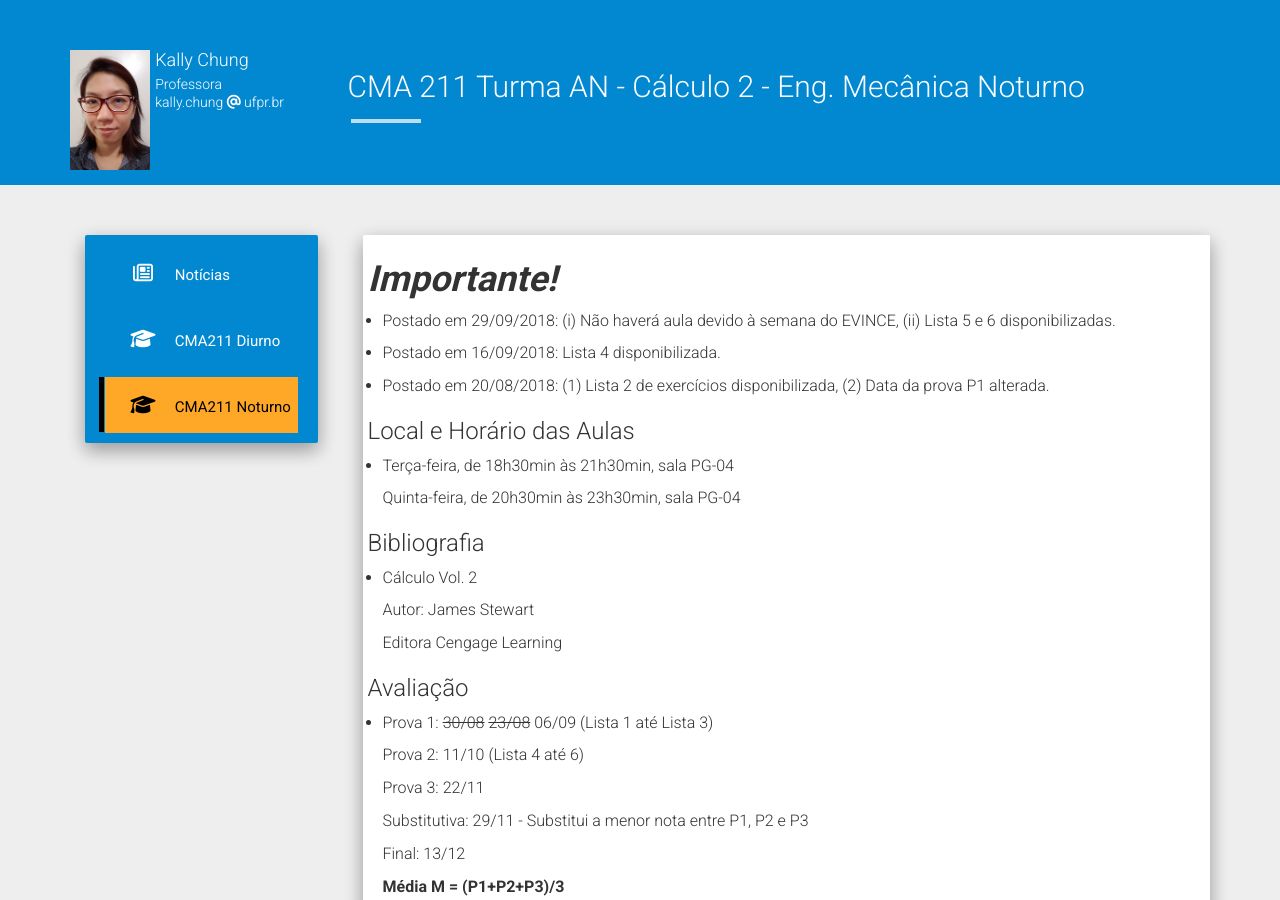
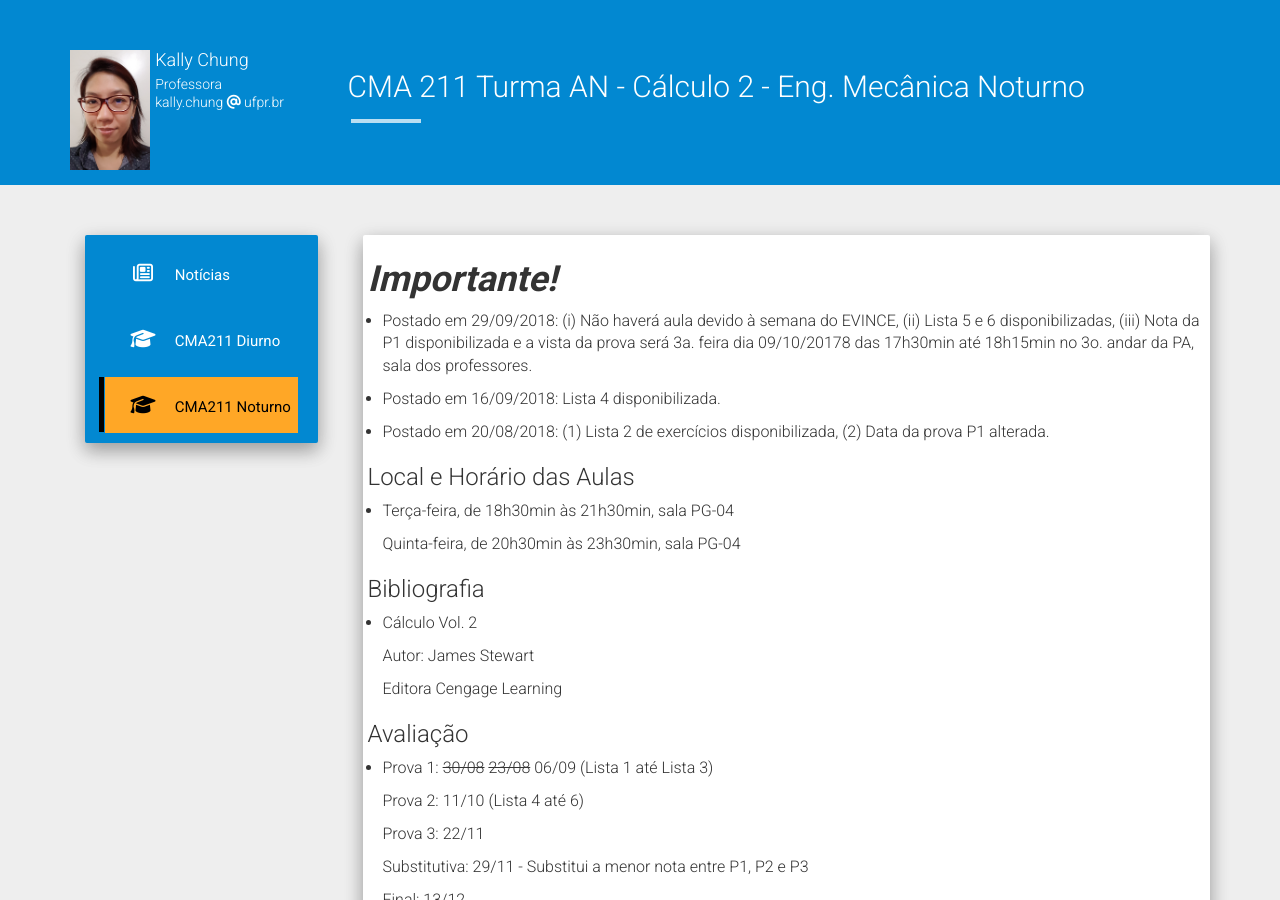
Before and after one commit to chunggnuhc/chunggnuhc.github.io, a Jekyll site: the page built from CMA211AN-Calc2-2sem2018.md, in a window 1280 px wide and 900 px high. Built offline with Jekyll 4.4.1, drawn with Linux system fonts in a browser that asks for light colours; nearby versions of some CDN libraries.

Commit message:
Update CMA211AN-Calc2-2sem2018.md

```diff
--- a/CMA211AN-Calc2-2sem2018.md
+++ b/CMA211AN-Calc2-2sem2018.md
@@ -4,7 +4,7 @@ title: CMA 211 Turma AN - Cálculo 2 - Eng. Mecânica Noturno
 permalink: /CMA211AN-Calc2-2sem2018/
 ---
 <h1><b><i>Importante!</i></b></h1>
-- Postado em 29/09/2018: (i) Não haverá aula devido à semana do EVINCE, (ii) Lista 5 e 6 disponibilizadas.
+- Postado em 29/09/2018: (i) Não haverá aula devido à semana do EVINCE, (ii) Lista 5 e 6 disponibilizadas, (iii) Nota da P1 disponibilizada e a vista da prova será 3a. feira dia 09/10/20178 das 17h30min até 18h15min no 3o. andar da PA, sala dos professores.
 
 - Postado em 16/09/2018: Lista 4 disponibilizada.
 
```
